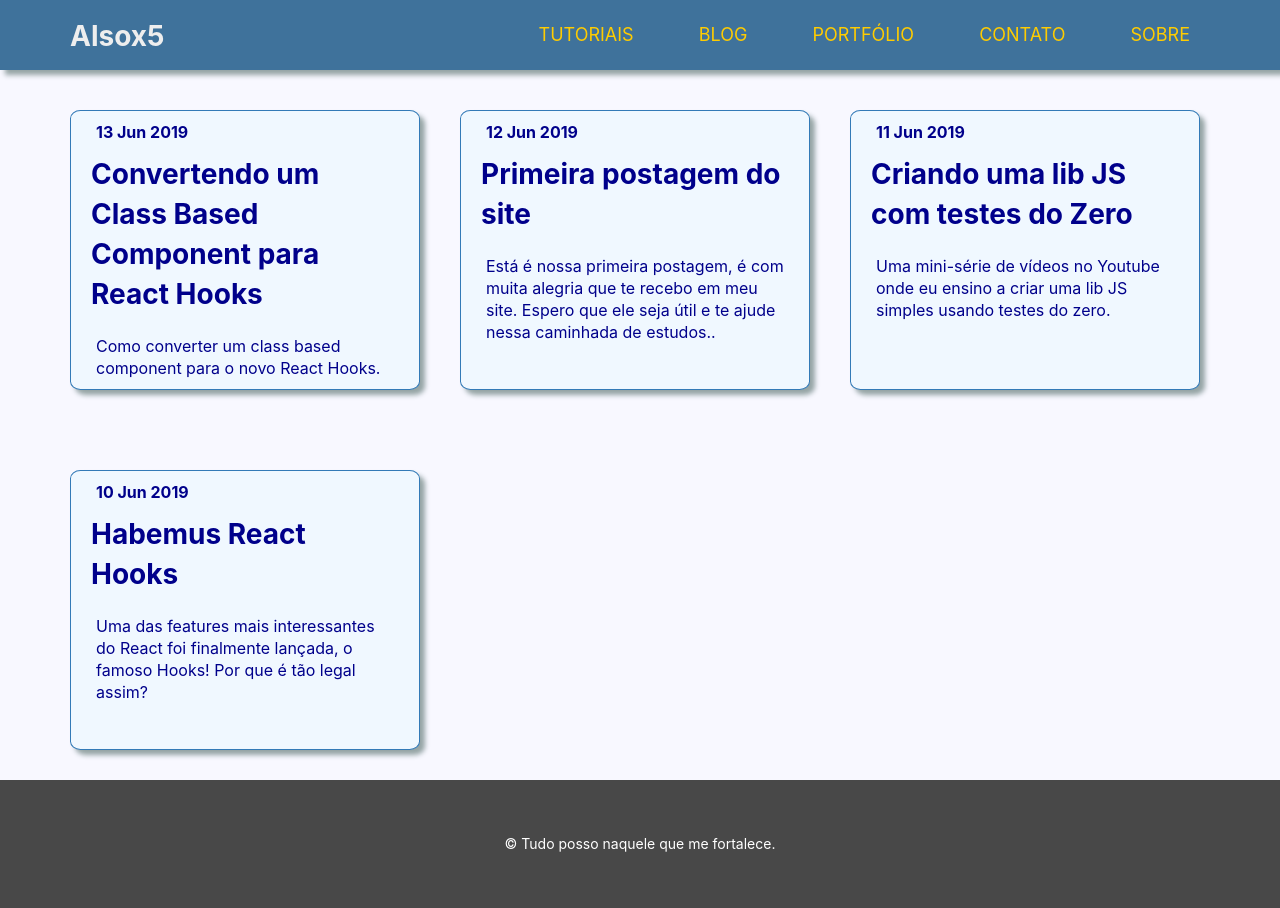
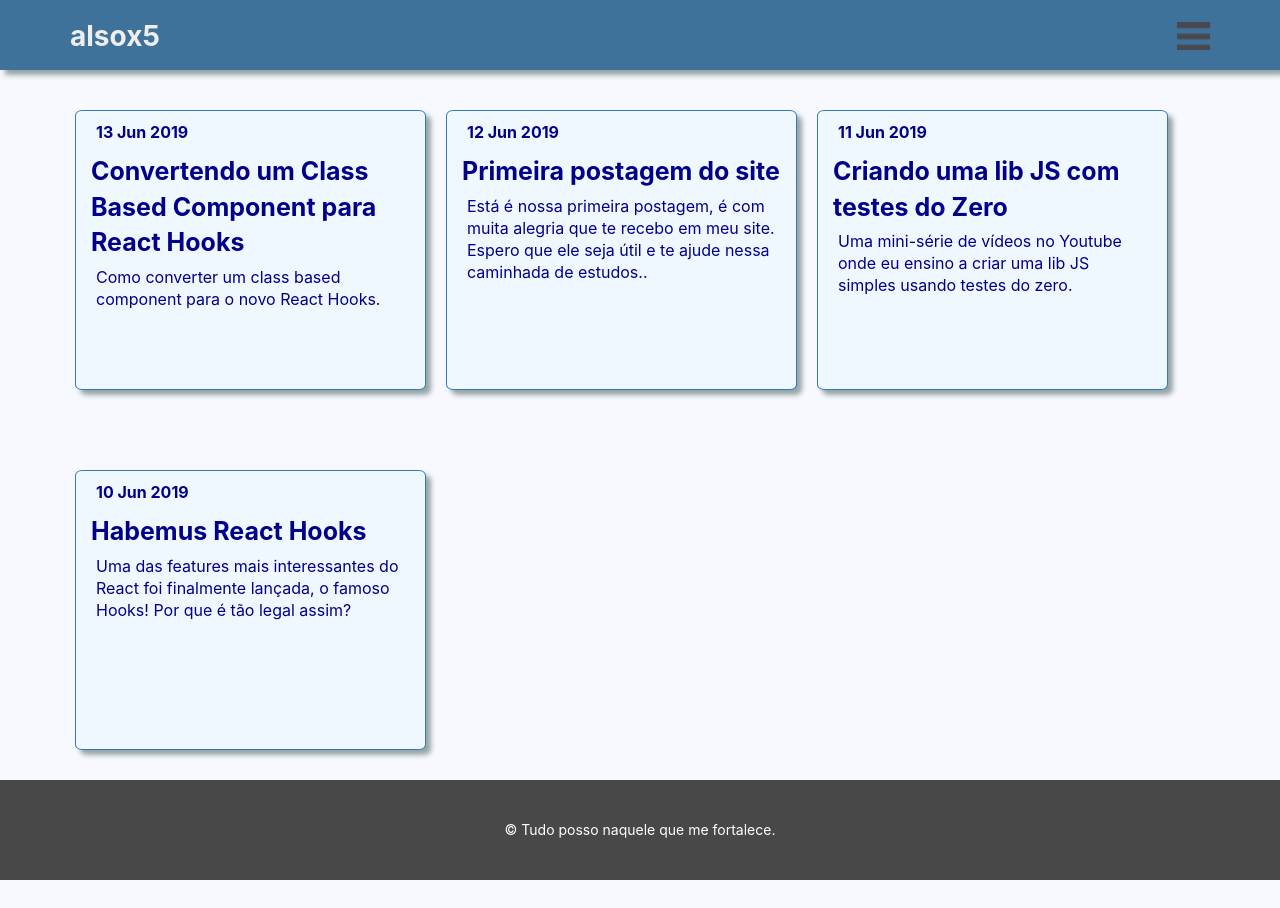
Before and after one commit to alsox5/alsox5.github.io, a Jekyll site: the page built from index.html, in a window 1280 px wide. Built offline with Jekyll 4.4.1, drawn with Linux system fonts in a browser that asks for light colours.

Commit message:
site responsivo e menu retratil

```diff
--- a/_includes/head.html
+++ b/_includes/head.html
@@ -1,7 +1,9 @@
 <head>
   <meta charset="utf-8">
   <meta http-equiv="X-UA-Compatible" content="IE=edge">
+
   <meta name="viewport" content="width=device-width, initial-scale=1">
+
   <link rel="stylesheet" href="{{ "/assets/css/bootstrap-grid.css" | relative_url }}">
 
   <link rel="stylesheet" href="{{ "/assets/css/base.css" | relative_url }}">
--- a/_includes/header.html
+++ b/_includes/header.html
@@ -1,9 +1,12 @@
 <header class="layout-cabecalho layout-cabecalho--home">
     <div class="container">
         <nav class="navegacao">
-                <h1 class="navegacao-titulo"><a  href="/">Alsox5</a></h1>
+                <h1 class="navegacao-titulo"><a  href="/">alsox5</a></h1>
 
-                <div class="navegacao__menu">
+                <div class="navegacao-menu">
+
+                    <input type="checkbox" id="check">
+                    <label id="icone" for="check"><img src="../assets/img/icone.png" alt=""></label>
 
                     <ul class="menu">
 
--- a/assets/css/base.css
+++ b/assets/css/base.css
@@ -1,17 +1,14 @@
 /* UMA BOA FORMA DE ORGANIZAR OS COMANDOS EM CADA SELETOR CSS
 É ORDENAR POR IMPORTANCIA */
-html {
-
-    font-size: 62.5%;
+*{
+    margin: 0px;
+    padding: 0px;
 }
 
 body {
     /*Posicionamento*/
 
-
     /*Display e Box Model*/
-    margin: 0;
-
 
     /*Cores*/
     background-color: #F8F8FF;
@@ -20,6 +17,5 @@
     font-family: -apple-system, BlinkMacSystemFont, 'Segoe UI', Roboto, Oxygen, Ubuntu, Cantarell, 'Open Sans', 'Helvetica Neue', sans-serif
 
 
-
     /*Outros*/
 }
--- a/assets/css/header.css
+++ b/assets/css/header.css
@@ -29,12 +29,10 @@
     line-height: 35px;
 }
 
-.navegacao__menu {
+.navegacao-menu {
 
     float: right;
 }
-
-
 
 .navegacao-titulo a {
     color: #eee;
@@ -47,18 +45,50 @@
  \*--------------------*/
 
  .menu {
+/*    margin: 0;*/
+    font-size: 18px;
+    list-style: none;
+ }
 
-    margin: 0;
+ .menu {
+    /*display: none;*/
 
-    font-size: 18px;
+    position: fixed;
+    top: 0;
+    right: -300px;
+    bottom: 0;
 
-    list-style: none;
+    margin-top: 200px;
+/*    padding: 20px;*/
+
+    height: 100%;
+    width: 300px;
+
+    border-right: 1px solid #eee;
+
+    background-color: #333;
+    /*background-color: #fbfbfb;*/
+
+    transition: all .2s linear;
+    opacity: 0;
+ }
+
+
+ .menu__item {
+
+    background-color: #494950;
+    width: 100%;
+    transition: all .2s linear;
+    border-bottom: 2px solid #222;
+
  }
 
  .menu__item a {
 
-    padding: 15px 20px;
+    display: inline-block;
 
+    width: 100%;
+    padding-left: 25px;
     color: #fc0;
 
     text-decoration: none;
@@ -67,12 +97,24 @@
 
 .menu__item a:hover {
 
-  border-radius: 12px;
-
-  background-color: #F0F8FF;
+  background-color: #050542;
+  /*background-color: #F0F8FF;*/
 
 }
 
+#check {
+    display: none;
+}
+
+#check:checked ~ .menu {
+    opacity: 1;
+    right: 0;
+    margin-top: 70px;
+    transition-delay: .2s;
+}
+
+
+/*
  @media(max-width: 991px) {
     .menu {
         position: fixed;
@@ -102,6 +144,9 @@
 
  }
 
+ */
+
+ /*
  @media(min-width: 992px) {
      .menu__item {
          display: inline-block;
@@ -113,3 +158,4 @@
          padding-right: 0px;
      }
  }
+*/
--- a/assets/css/post.css
+++ b/assets/css/post.css
@@ -5,25 +5,53 @@
     margin-top: 30px;
 }
 
-.col-sm-4 a {
+#link-url {
     text-decoration: none;
 
 }
 
 .post {
-    width: 350px;
+
+    float: left;
+
+    width: 90%;
     height: 280px;
 
     margin-top: 80px;
-    padding-left: 20px;
-    padding-right: 20px;
+    margin-left: 20px;
+
+    padding-left: 15px;
+    padding-right: 15px;
 
     background-color: #F0F8FF;
 
     box-shadow: 5px 5px 5px #95a4a5;
     border: 0.5px solid ;
-    border-radius: 3%;
+    border-radius: 2%;
  }
+
+
+ @media(min-width:600px){
+     .post {
+        width: 70%;
+     }
+
+ }
+
+ @media(min-width:800px){
+    .post {
+       width: 40%;
+    }
+
+}
+
+@media(min-width:1000px){
+    .post {
+       width: 30%;
+    }
+
+}
+
 
  .post:hover {
     background-color: #95a4a5;
@@ -36,7 +64,7 @@
      text-align: left;
 
      font-weight: normal;
-     font-size: 2.8rem;
+     font-size: 25px;;
  }
 
  .post__data {
@@ -74,25 +102,3 @@
     font-size: 26px;
 
  }
-
-
- /*--------------------*\
-           Botão
- \*--------------------*/
-
- .botao {
-
-    display: inline-block;
-    padding: 10px;
-    width: 350px;
-
-    background-color: #95a4a5;
-    color: white;
-    border: none;
-    border-radius: 9%;
-
-    line-height: normal;
-    font-size: 1em;
-    text-decoration: none;
-
-}
--- a/index.html
+++ b/index.html
@@ -8,8 +8,8 @@
         <div class="row">
             {% for post in site.posts %}
 
-            <div class="col-sm-4">
-                <a href={{ post.url }}>
+            <div class="">
+                <a id="link-url" href={{ post.url }}>
                     <article class="post">
 
                         <div class="post__data">
```
Also changed, not shown: assets/img/icone.png (added).
